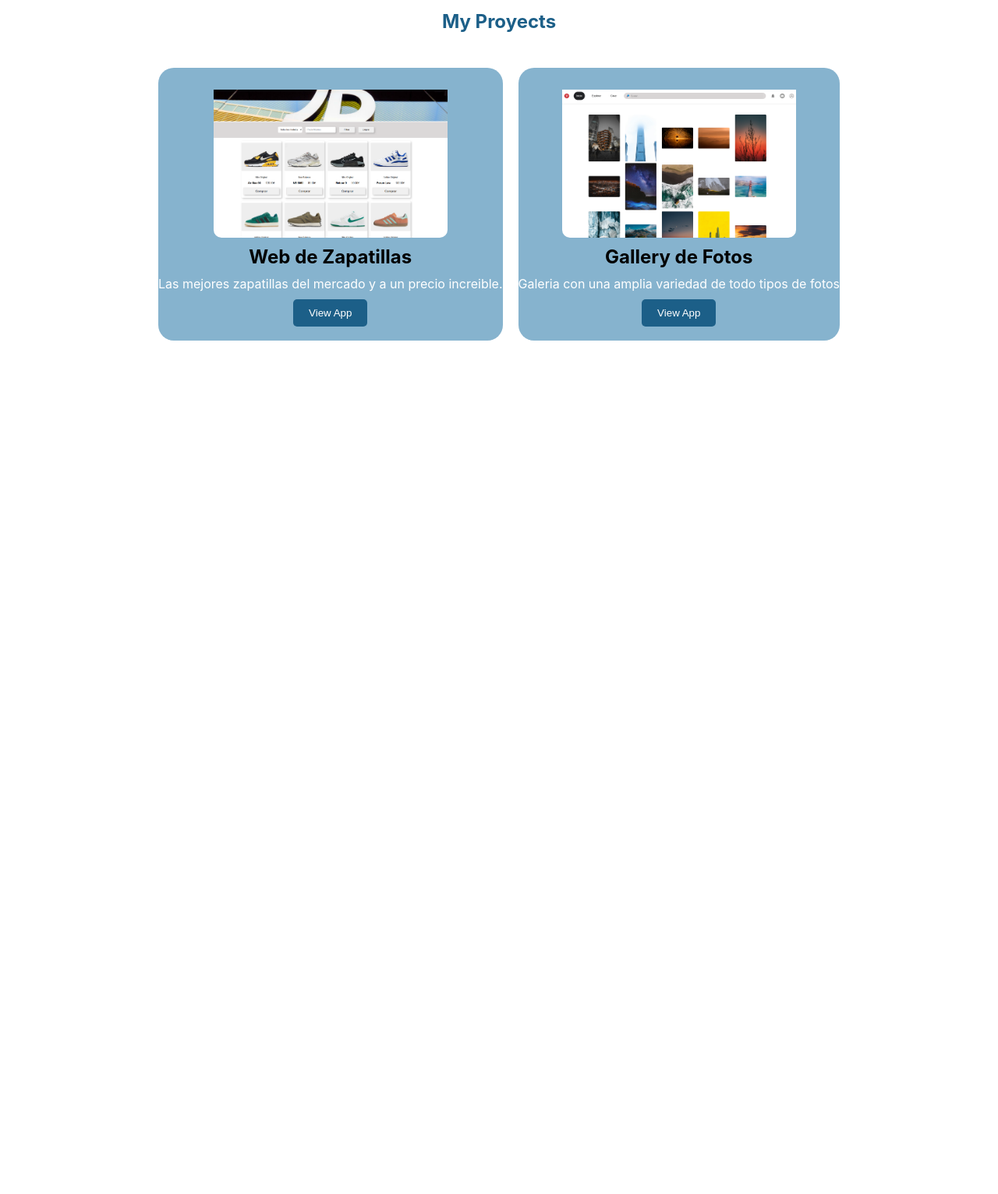
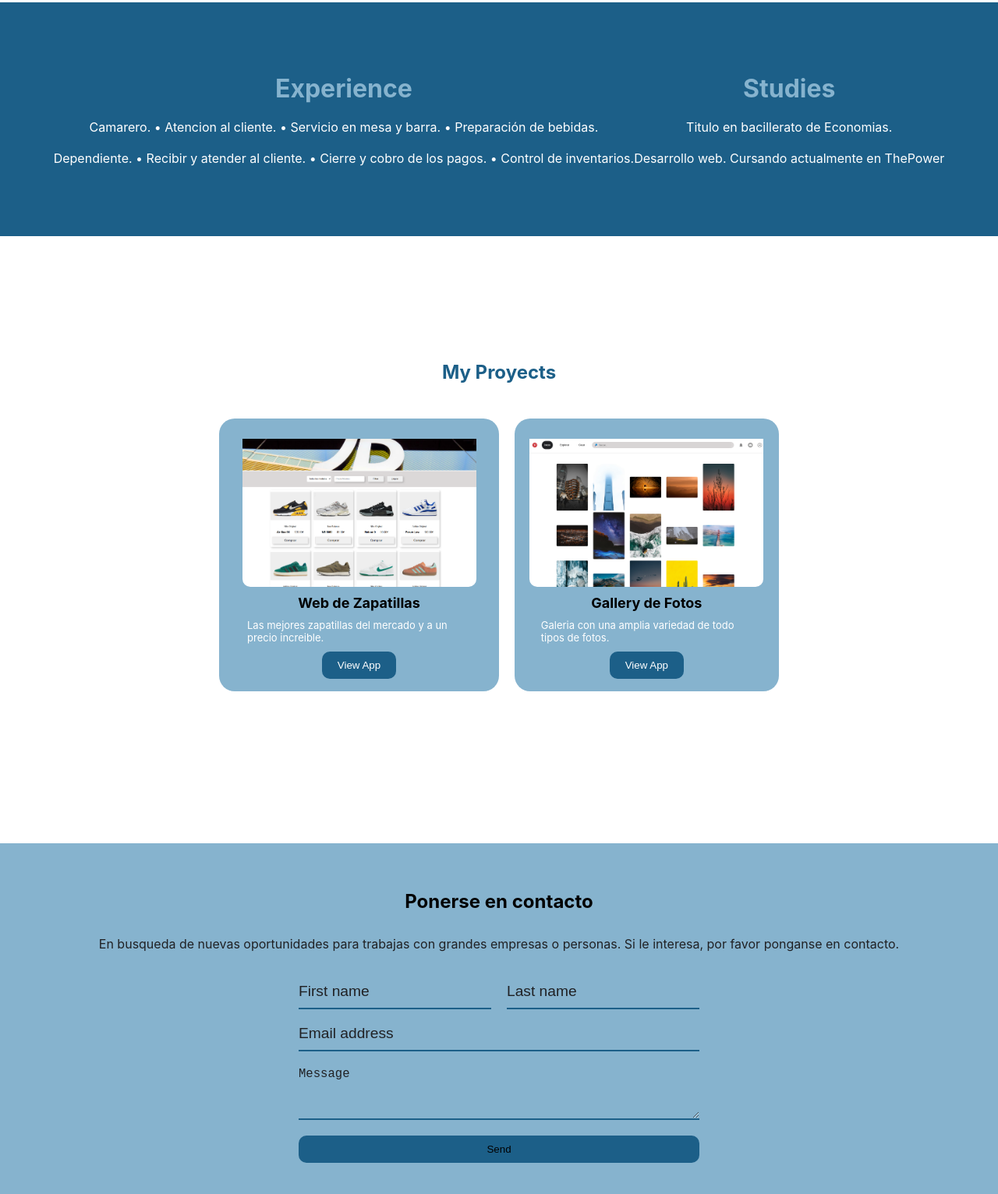
Before and after one commit to titirey18/ME-PORTFOLIO, a website built with Vite: page index.html in a window 1280 px wide. Shown: the part 947-2479 px from the top of the page at 78% size. Before the commit the page ends 1579 px from the top, so only its background shows below. Built offline with nearby package versions, Linux system fonts and the light colour scheme.

Commit message:
update Experience and Contact day 18/07

```diff
--- a/main.js
+++ b/main.js
@@ -1,5 +1,7 @@
 import { Sobre_mi } from './src/components/About Me/about'
 import { Bienvenida } from './src/components/Bienvenida'
+import { My_contact } from './src/components/Contacto/Contacto'
+import { My_Experience } from './src/components/Experience/Experience'
 import { headernav } from './src/components/header/header'
 import { My_proyects } from './src/components/Proyects/Proyect'
 import { Mis_Skills } from './src/components/Skills/Skills'
@@ -14,7 +16,9 @@ const main = () => {
     mainElement.append(Bienvenida())
     mainElement.append(Sobre_mi())
     mainElement.append(Mis_Skills())
+    mainElement.append(My_Experience())
     mainElement.append(My_proyects())
+    mainElement.append(My_contact())
   } else {
     console.error('Main element not found')
   }
--- /dev/null
+++ b/src/components/Contacto/Contacto.css
@@ -0,0 +1,72 @@
+#Contact {
+  display: flex;
+  flex-direction: column;
+  width: 100%;
+  background-color: var(--color-500);
+  height: 450px;
+  gap: var(--gap-300);
+  align-items: center;
+  justify-content: center;
+}
+
+#Contact > h4 {
+  padding-top: var(--padding-200);
+  font-size: x-large;
+  text-align: center;
+}
+
+#Contact > p {
+  color: var(--color-400);
+  padding-bottom: var(--padding-100);
+  text-align: center;
+}
+.Contactame {
+  display: grid;
+  gap: var(--gap-200);
+  grid-template-columns: 1fr 1fr;
+}
+
+.Contactame input:nth-child(3),
+.Contactame textarea,
+.Contactame button {
+  grid-column: span 2;
+}
+.Envio {
+  font-size: larger;
+  background-color: var(--color-500);
+  padding-bottom: var(--padding-100);
+  border-bottom: 2px solid var(--color-600);
+}
+.Envio2 {
+  font-size: larger;
+  background-color: var(--color-500);
+  padding-bottom: var(--padding-300);
+  border-bottom: 2px solid var(--color-600);
+}
+.Envio::placeholder,
+.Envio2::placeholder {
+  color: var(--color-400);
+}
+
+.Contactame > button {
+  padding: var(--padding-100);
+  background-color: var(--color-600);
+  border: none;
+  border-radius: 10px;
+  cursor: pointer;
+}
+
+@media (max-width: 768px) {
+  #Contact {
+    padding: 10px;
+    margin-top: 100px;
+  }
+  .Envio,
+  .Envio2 {
+    font-size: small;
+  }
+
+  button {
+    font-size: small;
+  }
+}
--- /dev/null
+++ b/src/components/Contacto/Contacto.js
@@ -0,0 +1,39 @@
+import './Contacto.css'
+
+export const My_contact = () => {
+  const Contacto = document.createElement('article')
+  const h4 = document.createElement('h4')
+  const Parrafo = document.createElement('p')
+  const From = document.createElement('form')
+  const Firstname = document.createElement('input')
+  const Lastname = document.createElement('input')
+  const Email = document.createElement('input')
+  const Mensaje = document.createElement('textarea')
+  const Button = document.createElement('button')
+
+  Contacto.id = 'Contact'
+  h4.textContent = 'Ponerse en contacto'
+  Parrafo.textContent =
+    'En busqueda de nuevas oportunidades para trabajas con grandes empresas o personas. Si le interesa, por favor ponganse en contacto.'
+  From.classList.add('Contactame')
+  Firstname.placeholder = 'First name'
+  Lastname.placeholder = 'Last name'
+  Email.placeholder = 'Email address'
+  Mensaje.placeholder = 'Message'
+  Button.textContent = 'Send'
+  Firstname.classList.add('Envio')
+  Lastname.classList.add('Envio')
+  Email.classList.add('Envio')
+  Mensaje.classList.add('Envio2')
+
+  Contacto.append(h4)
+  Contacto.append(Parrafo)
+  Contacto.append(From)
+  From.appendChild(Firstname)
+  From.appendChild(Lastname)
+  From.appendChild(Email)
+  From.appendChild(Mensaje)
+  From.appendChild(Button)
+
+  return Contacto
+}
--- /dev/null
+++ b/src/components/Experience/Experience.css
@@ -0,0 +1,18 @@
+#Experience {
+  display: flex;
+  width: 100%;
+  align-items: center;
+  justify-content: center;
+  margin-top: 150px;
+  height: 300px;
+}
+
+.miexperiencia > h3 {
+  color: var(--color-500);
+  font-size: xx-large;
+}
+
+.miestudios > h3 {
+  color: var(--color-500);
+  font-size: xx-large;
+}
--- /dev/null
+++ b/src/components/Experience/Experience.js
@@ -0,0 +1,36 @@
+import './Experience.css'
+
+export const My_Experience = () => {
+  const section = document.createElement('section')
+  const DivExperience = document.createElement('div')
+  const DivStudies = document.createElement('div')
+  const Experience = document.createElement('h3')
+  const Studies = document.createElement('h3')
+  const Title = document.createElement('p')
+  const Title1 = document.createElement('p')
+  const Title2 = document.createElement('p')
+  const Title3 = document.createElement('p')
+
+  section.id = 'Experience'
+  DivExperience.classList.add('miexperiencia')
+  DivStudies.classList.add('miestudios')
+  Experience.textContent = 'Experience'
+  Studies.textContent = 'Studies'
+  Title.textContent = 'Titulo en bacillerato de Economias.'
+  Title1.textContent = 'Desarrollo web. Cursando actualmente en ThePower'
+  Title2.textContent =
+    'Camarero. • Atencion al cliente. • Servicio en mesa y barra. • Preparación de bebidas.'
+  Title3.textContent =
+    'Dependiente. • Recibir y atender al cliente. • Cierre y cobro de los pagos. • Control de inventarios.'
+
+  section.append(DivExperience)
+  section.append(DivStudies)
+  DivExperience.appendChild(Experience)
+  DivExperience.appendChild(Title2)
+  DivExperience.appendChild(Title3)
+  DivStudies.appendChild(Studies)
+  DivStudies.appendChild(Title)
+  DivStudies.appendChild(Title1)
+
+  return section
+}
--- a/src/components/Proyects/Proyect.css
+++ b/src/components/Proyects/Proyect.css
@@ -13,6 +13,7 @@
 .divFlex {
   display: flex;
   flex-direction: row;
+  flex-wrap: wrap;
   align-items: center;
   justify-content: center;
   width: 100%;
@@ -40,13 +41,14 @@
 
 .Vista h4 {
   margin-top: 10px;
-  font-size: 1.5rem;
+  font-size: large;
 }
 
 .Vista p {
   margin-top: 10px;
-  font-size: 1rem;
-  text-align: center;
+  font-size: small;
+  text-align: start;
+  width: 80%;
 }
 
 .Vista button {
@@ -55,10 +57,29 @@
   background-color: var(--color-600);
   color: var(--color-100);
   border: none;
-  border-radius: 5px;
+  border-radius: 10px;
   cursor: pointer;
 }
 
 .Vista button:hover {
   transform: scale(1.1);
 }
+
+@media (max-width: 768px) {
+  .Vista {
+    height: 300px;
+    width: 250px;
+  }
+  .Vista img {
+    object-fit: contain;
+  }
+  .Vista h4 {
+    font-size: medium;
+  }
+  .Vista p {
+    font-size: x-small;
+  }
+  .Vista button {
+    padding: 5px 10px;
+  }
+}
--- a/src/components/Proyects/Proyect.js
+++ b/src/components/Proyects/Proyect.js
@@ -30,7 +30,7 @@ export const My_proyects = () => {
   Name2.textContent = 'Gallery de Fotos'
   text1.textContent =
     'Las mejores zapatillas del mercado y a un precio increible.'
-  text2.textContent = 'Galeria con una amplia variedad de todo tipos de fotos'
+  text2.textContent = 'Galeria con una amplia variedad de todo tipos de fotos.'
   Button1.textContent = 'View App'
   Button2.textContent = 'View App'
   Link1.href = 'https://cosmic-beijinho-1d1a28.netlify.app/'
--- a/src/components/Skills/Skills.css
+++ b/src/components/Skills/Skills.css
@@ -24,11 +24,21 @@ h3 {
   align-items: center;
   justify-content: space-evenly;
   width: 100%;
+  animation: animationSkills 2s forwards;
 }
 
 .ImgSkills > img {
   width: 100px;
   height: 100px;
+}
+
+@keyframes animationSkills {
+  0% {
+    transform: translatex(-100%);
+  }
+  100% {
+    transform: translatex(0);
+  }
 }
 
 @media (max-width: 768px) {
--- a/src/components/header/header.css
+++ b/src/components/header/header.css
@@ -72,7 +72,7 @@ li > a {
     width: 350px;
   }
   li > a {
-    font-size: small;
+    font-size: x-small;
   }
 
   .Minombre {
--- a/src/components/header/header.js
+++ b/src/components/header/header.js
@@ -7,9 +7,11 @@ export const headernav = () => {
   const Aboutnav = document.createElement('li')
   const Projectsnav = document.createElement('li')
   const Skillsnav = document.createElement('li')
+  const Experiencenav = document.createElement('li')
   const Contactnav = document.createElement('li')
   const About = document.createElement('a')
   const Projects = document.createElement('a')
+  const Experience = document.createElement('a')
   const Skills = document.createElement('a')
   const Contact = document.createElement('a')
 
@@ -20,21 +22,25 @@ export const headernav = () => {
   About.textContent = 'About Me'
   Projects.textContent = 'Proyects'
   Skills.textContent = 'Skills'
+  Experience.textContent = 'Experience'
   Contact.textContent = 'Contact'
   name.href = '#'
   About.href = '#About_me'
   Projects.href = '#Proyects'
   Skills.href = '#Skills'
-  Contact.href = '#contact'
+  Experience.href = '#Experience'
+  Contact.href = '#Contact'
 
   header.append(name)
   header.append(ul)
   ul.appendChild(Aboutnav)
   ul.appendChild(Projectsnav)
   ul.appendChild(Skillsnav)
+  ul.appendChild(Experiencenav)
   ul.appendChild(Contactnav)
   Aboutnav.appendChild(About)
   Projectsnav.appendChild(Projects)
   Skillsnav.appendChild(Skills)
+  Experiencenav.appendChild(Experience)
   Contactnav.appendChild(Contact)
 }
--- a/style.css
+++ b/style.css
@@ -64,6 +64,10 @@ section {
   animation: animation 2.5s forwards;
 }
 
+#Contact {
+  animation: animationSection 2.5s ease-in-out forwards;
+}
+
 @keyframes animationSection {
   0% {
     opacity: 0;
```
